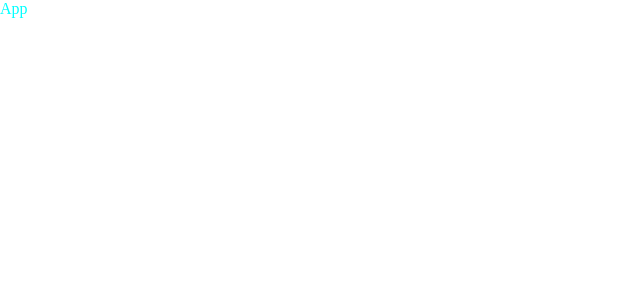
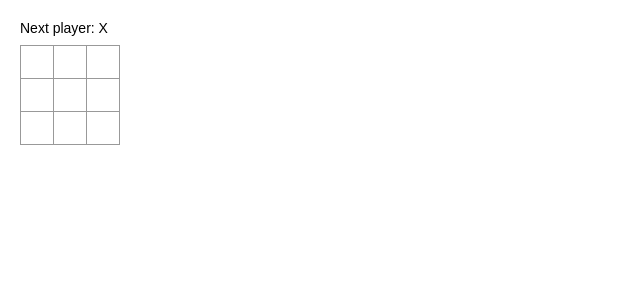
Before and after one commit to finn-01/reactjs-tuts, a React (Create React App) app: page / in a window 1280 px wide. Shown: the top 300 px of the page, without its empty margins (0-640 px from the left). Built offline with nearby package versions, Linux system fonts and the light colour scheme.

Commit message:
beginer'

```diff
--- a/src/index.css
+++ b/src/index.css
@@ -4,3 +4,55 @@
 	margin: 0;
 	scroll-behavior: smooth;
 }
+
+body {
+	font: 14px "Century Gothic", Futura, sans-serif;
+	margin: 20px;
+}
+
+ol,
+ul {
+	padding-left: 30px;
+}
+
+.board-row:after {
+	clear: both;
+	content: "";
+	display: table;
+}
+
+.status {
+	margin-bottom: 10px;
+}
+
+.square {
+	background: #fff;
+	border: 1px solid #999;
+	float: left;
+	font-size: 24px;
+	font-weight: bold;
+	line-height: 34px;
+	height: 34px;
+	margin-right: -1px;
+	margin-top: -1px;
+	padding: 0;
+	text-align: center;
+	width: 34px;
+}
+
+.square:focus {
+	outline: none;
+}
+
+.kbd-navigation .square:focus {
+	background: #ddd;
+}
+
+.game {
+	display: flex;
+	flex-direction: row;
+}
+
+.game-info {
+	margin-left: 20px;
+}
--- a/src/index.js
+++ b/src/index.js
@@ -2,6 +2,62 @@
 import ReactDOM from "react-dom";
 
 import "./index.css";
-import App from "./App";
+// import App from "./App";
 
-ReactDOM.render(<App />, document.getElementById("root"));
+// ReactDOM.render(<App />, document.getElementById("root"));
+
+class Square extends React.Component {
+	render() {
+		return <button className="square"></button>;
+	}
+}
+
+class Board extends React.Component {
+	//Function
+	renderSquare(i) {
+		return <Square />;
+	}
+
+	render() {
+		const status = "Next player: X";
+
+		return (
+			<div>
+				<div className="status">{status}</div>
+				<div className="board-row">
+					{this.renderSquare(0)}
+					{this.renderSquare(1)}
+					{this.renderSquare(2)}
+				</div>
+				<div className="board-row">
+					{this.renderSquare(3)}
+					{this.renderSquare(4)}
+					{this.renderSquare(5)}
+				</div>
+				<div className="board-row">
+					{this.renderSquare(6)}
+					{this.renderSquare(7)}
+					{this.renderSquare(8)}
+				</div>
+			</div>
+		);
+	}
+}
+
+class Game extends React.Component {
+	render() {
+		return (
+			<div className="game">
+				<div className="game-board">
+					<Board />
+				</div>
+				<div className="game-info">
+					<div></div>
+					<ol></ol>
+				</div>
+			</div>
+		);
+	}
+}
+
+ReactDOM.render(<Game />, document.getElementById("root"));
```
